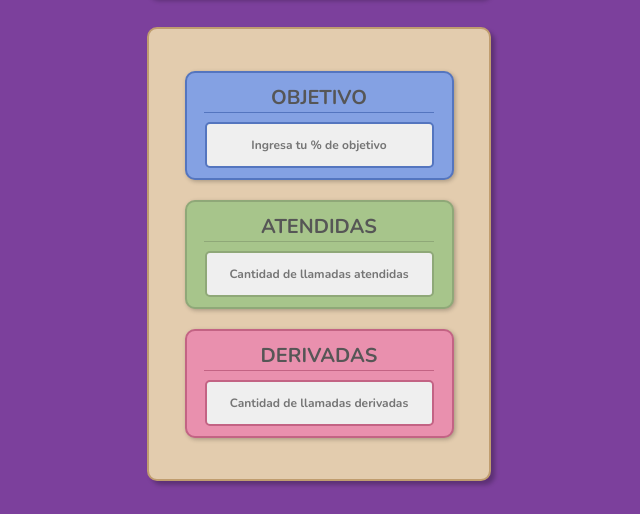
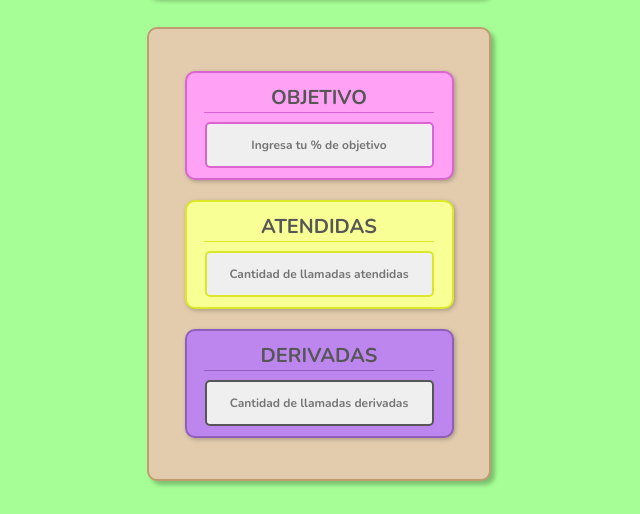
Before and after one commit to SantiRojo/calculadora-de-derivaciones, a plain HTML site: page index.html in a window 1280 px wide. Shown: the part 107-621 px from the top of the page, without its empty margins (323-963 px from the left). Drawn offline with nearby package versions, Linux system fonts and the light colour scheme.

Commit message:
Cambio de estilos

```diff
--- a/index.html
+++ b/index.html
@@ -47,7 +47,7 @@
                 </div>
 
                 <div class="input-container">
-                    <input id="input-reingresadas" type="number" inputmode="numeric" placeholder="Cantidad de llamadas derivadas">
+                    <input id="input-derivadas" type="number" inputmode="numeric" placeholder="Cantidad de llamadas derivadas">
                 </div>
             </div>
 
--- a/main.css
+++ b/main.css
@@ -6,7 +6,7 @@
 }
 
 body {
-    background-color: #7C409C;
+    background-color: #A6FF96;
     display: flex;
     flex-direction: column;
     justify-content: center;
@@ -83,15 +83,15 @@ h1 {
 }
 
 .container-objetivoMovil {
-    background-color: #84A1E3;
+    background-color: #FFA1F5;
 }
 
 .container-atendidas {
-    background-color: #A7C58B;
+    background-color: #F8FF95;
 }
 
 .container-reingresadas {
-    background-color: #E990AE;
+    background-color: #BC86EE;
 }
 
 .form-tittle {
@@ -104,15 +104,15 @@ h1 {
 }
 
 .container-objetivoMovil, .form-tittle-objetivo,#input-objetivo {
-    border-color: #5475BF;
+    border-color: #DD64D0;
 }
 
 .container-atendidas, .form-tittle-atendidas,#input-atendidas {
-    border-color: #8FA878;
+    border-color: #DBE82A;
 }
 
 .container-reingresadas, .form-tittle-reingresadas,#input-reingresadas {
-    border-color: #C36384;
+    border-color: #8F5EBC;
 }
 
 h2 {
```
